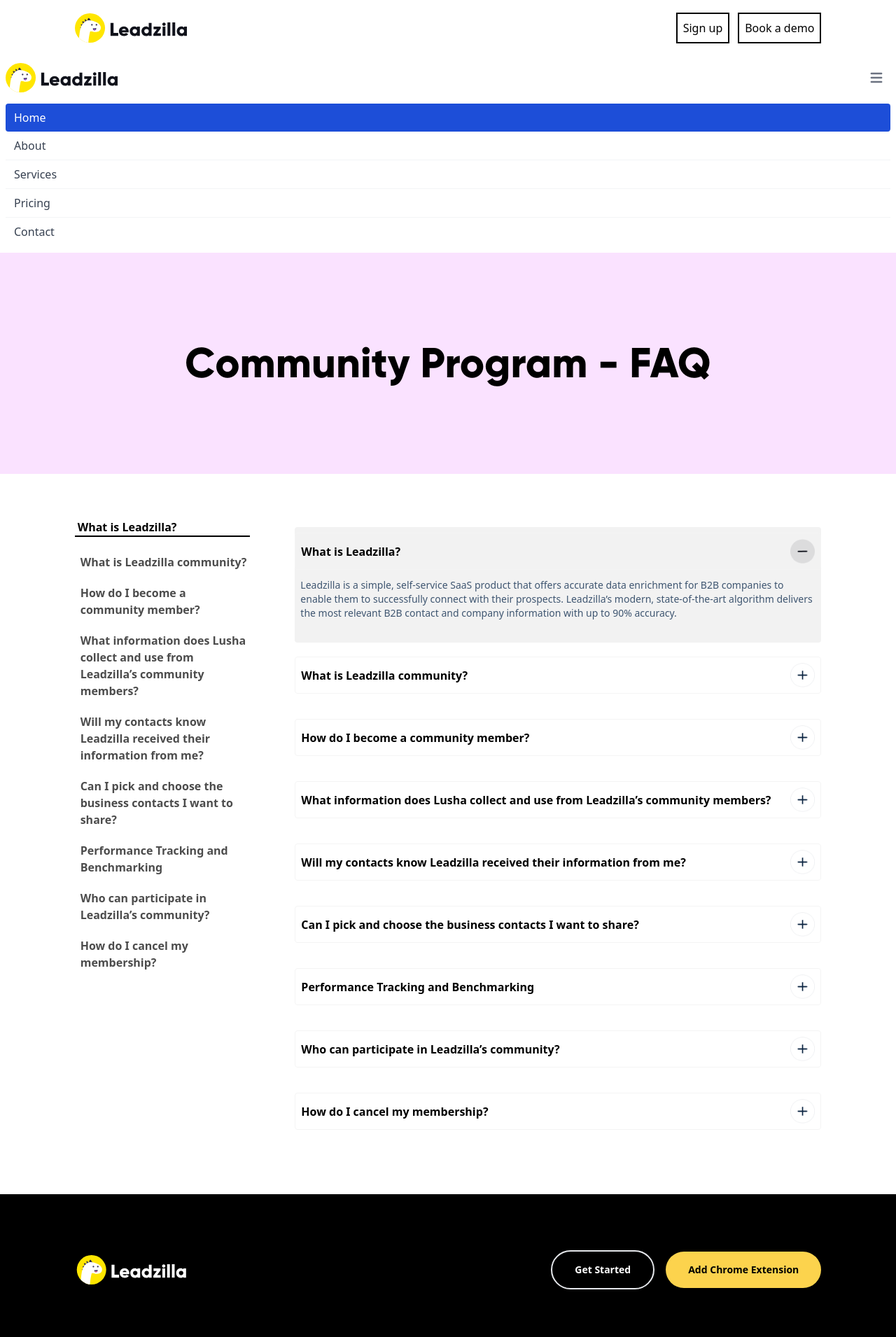
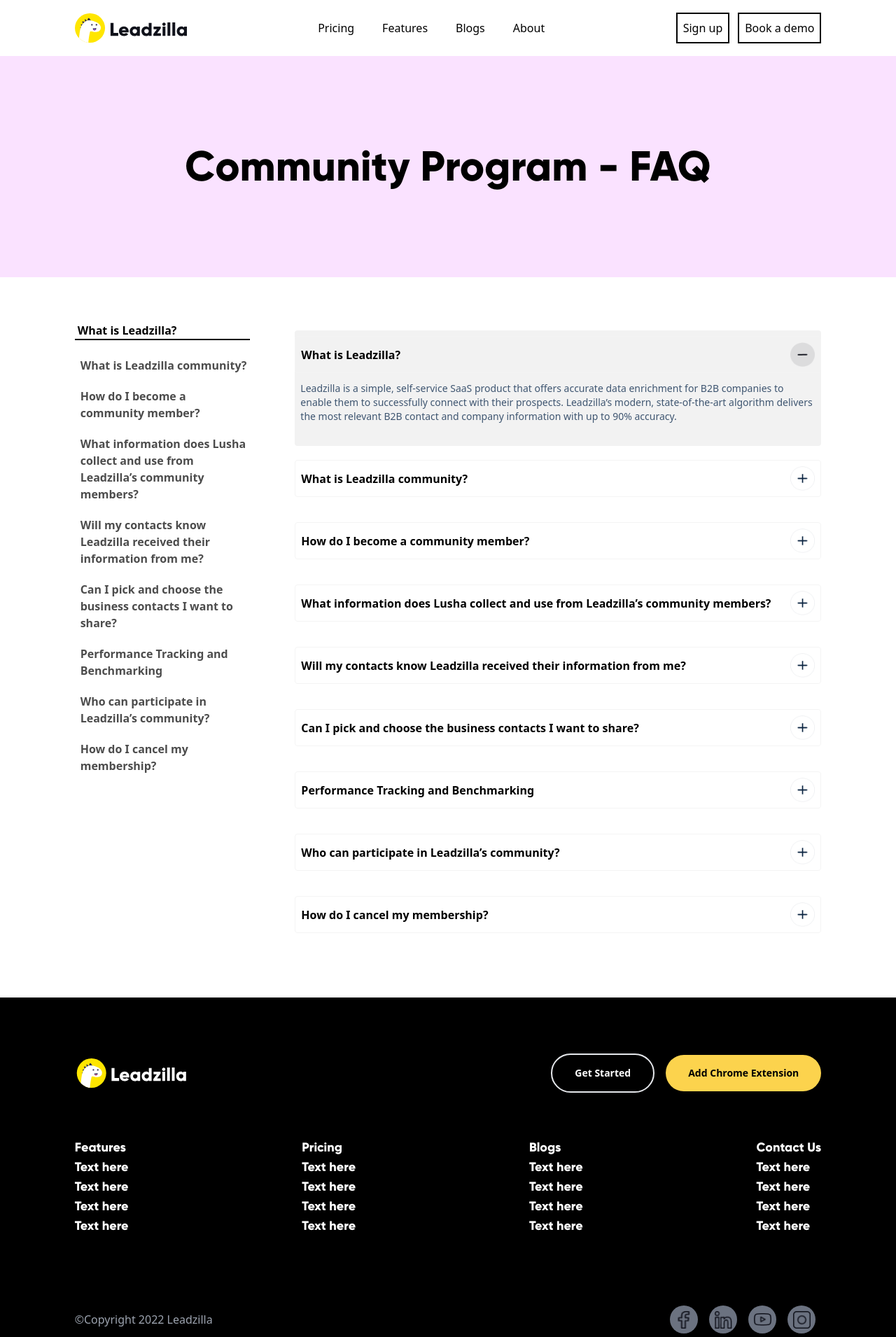
Before and after one commit to reactexcel/leadzilla, a Next.js app: page /faq in a window 1280 px wide. Shown: the top 1910 px of the page at 70% size. Built offline with nearby package versions, Linux system fonts and the light colour scheme.

Commit message:
worked on navbar and footer

```diff
--- a/components/footer.js
+++ b/components/footer.js
@@ -6,16 +6,23 @@
     <>
       <div className="bg-black w-full flex justify-center">
         <div className="w-10/12 py-20">
-          <div className="flex flex-row justify-between">
+          <div className="flex  sm:flex-wrap flex-row justify-between">
             <div className="flex justify-center items-center">
-              <div className="flex flex-row items-center">
+              <div className="flex flex-row items-center sm:hidden md:hidden">
                 <Image
                   src="/assets/footerlogoleadzilla.svg"
                   alt="leadzilla logo"
                   width="162px"
                   height="42px"
                 />
-                {/* <p className='text-white text-xl font-bold ml-2'>Leadzilla</p> */}
+              </div>
+              <div className="sm:block md:block hidden flex flex-row items-center sm:mb-4 sm:mt-4">
+                <Image
+                  src="/assets/footerlogoleadzilla.svg"
+                  alt="leadzilla logo"
+                  width="120px"
+                  height="38px"
+                />
               </div>
               {/* <div className='flex flex-row items-center ml-4'>
                 <Image src="/assets/messageIcon.png" alt="message" width="14" height="14" />
@@ -26,12 +33,12 @@
 
             <div className="flex flex-row items-center">
               <Link href="https://app.leadzilla.ai/login">
-                <button className="text-white text-sm font-bold border-2 py-4 px-8 rounded-full mr-4 hover:bg-yellow-300 hover:text-black">
+                <button className="text-white text-sm font-bold border-2 py-4 sm:py-2 px-8 sm:px-6 rounded-full mr-4 hover:bg-yellow-300 hover:text-black">
                   Get Started
                 </button>
               </Link>
               <Link href="https://chrome.google.com/webstore/detail/leadzilla/mlknnmdepgmefemphhdombdflfgceejg">
-                <button className="hover:text-white text-sm font-bold  bg-yellow-300 text-black  py-4 px-8 rounded-full">
+                <button className="hover:text-white text-sm font-bold  bg-yellow-300 text-black  py-4 sm:py-2 px-8 sm:px-6 rounded-full">
                   Add Chrome Extension
                 </button>
               </Link>
@@ -41,24 +48,45 @@
           {/* Disabling link while FAQ page is under development
            <div className='flex flex-row justify-between mt-16'> */}
 
-          <div className="flex justify-between mt-16">
-            <div className="font-gilroybold text-white text-lg mb-5">
+          <div className="flex sm:flex-wrap justify-between mt-16">
+            <div className="font-gilroybold text-white text-lg mb-5  flex flex-col">
               <Link href="/features">Features</Link>
+              <p className="font-light">Text here</p>
+              <p>Text here</p>
+              <p>Text here</p>
+              <p>Text here</p>
+
             </div>
-            <div className="font-gilroybold text-white text-lg mb-5">
+            <div className="font-gilroybold text-white text-lg mb-5  flex flex-col">
               <Link href="/pricing">Pricing</Link>
+              <p>Text here</p>
+              <p>Text here</p>
+              <p>Text here</p>
+              <p>Text here</p>
+
+
             </div>
 
             {/* <p className='text-gray-500 my-2 cursor-pointer'><Link href="/features">Features</Link></p>
               <p className='text-gray-500 my-2 cursor-pointer'> <Link href="https://blog.leadzilla.ai"> Blogs</Link></p>
               <p className='text-gray-500 my-2 cursor-pointer'><Link href="/faq">FAQ</Link></p>
               <p className='text-gray-500 my-2 cursor-pointer'><Link href="/contactus">Contacts</Link></p> */}
-            <div className="font-gilroybold text-white text-lg mb-5">
+            <div className="font-gilroybold text-white text-lg mb-5  flex flex-col">
               <Link href="https://blog.leadzilla.ai">Blogs</Link>
+              <p>Text here</p>
+              <p>Text here</p>
+              <p>Text here</p>
+              <p>Text here</p>
+
             </div>
             {/* <div className='font-gilroybold text-white text-lg mb-5'><Link href="/faq">FAQ</Link></div> */}
-            <div className="font-gilroybold text-white text-lg mb-5">
+            <div className="font-gilroybold text-white text-lg mb-5  flex flex-col">
               <Link href="/contactus">Contact Us</Link>
+              <p>Text here</p>
+              <p>Text here</p>
+              <p>Text here</p>
+              <p>Text here</p>
+
             </div>
           </div>
           {/* <div className='flex flex-col'>
@@ -71,9 +99,8 @@
             {/* <p className='font-gilroybold text-white text-lg mb-5'>Legal</p> */}
           </div>
           {/* </div> */}
-          <div className="flex justify-between items-center mt-20">
-            <p className="text-gray-400">©Copyright 2022 Leadzilla</p>
-            <div className="flex flex-row">
+          <div className="flex flex-row-reverse sm:block justify-between items-center mt-20">
+            <div className="flex flex-row sm:-ml-3 sm:mb-4">
               <div className="flex items-center justify-center h-10 w-10 rounded-full bg-gray-500 cursor-pointer mx-2">
                 <Image
                   src="/assets/facebook.png"
@@ -107,6 +134,7 @@
                 />
               </div>
             </div>
+            <p className="text-gray-400">©Copyright 2022 Leadzilla</p>
           </div>
         </div>
       </div>
--- a/components/navbar.js
+++ b/components/navbar.js
@@ -1,12 +1,12 @@
-import React from "react";
+import React, { useState } from "react";
 import Image from "next/image";
 import Link from "next/link";
 
 const Navbar = () => {
-  // const [toggle, setToggle] = useState(false)
+  const [toggle, setToggle] = useState(false)
   return (
     <>
-      <nav className="sm:hidden">
+      <nav className="sm:hidden md:hidden">
         <div className="w-10/12 py-2 mx-auto">
           <div className="relative flex items-center justify-between h-16">
             <div className="flex-1 flex items-center justify-between">
@@ -20,7 +20,7 @@
                   />
                 </Link>
               </div>
-              <div className="hidden font-medium">
+              <div className="font-medium lg:mx-5">
                 <div className="flex space-x-4">
                   {/* <div
                     className="text-black px-3 py-2 text-base"
@@ -28,18 +28,18 @@
                   >
                     Blogs
                   </div> */}
-                  <div className="text-black px-3 py-2 text-base">
+                  <div className="text-black px-3 lg:px-1 py-2 text-base">
                     <Link href="/pricing">Pricing</Link>
                   </div>
 
-                  <div className="text-black px-3 py-2 text-base">
+                  <div className="text-black px-3 lg:px-1 py-2 text-base">
                     <Link href="/features">Features</Link>
                   </div>
 
-                  <div className="text-black px-3 py-2 text-base">
+                  <div className="text-black px-3 lg:px-1 py-2 text-base">
                     <Link href="https://blog.leadzilla.ai">Blogs</Link>
                   </div>
-                  <div className="text-black px-3 py-2 text-base">
+                  <div className="text-black px-3 lg:px-1 py-2 text-base">
                     <Link href="/about">About</Link>
                   </div>
                 </div>
@@ -61,42 +61,41 @@
         </div>
       </nav>
 
-      <nav class="bg-white border-gray-200 px-2 sm:px-4 py-2.5 rounded dark:bg-gray-900">
+      <nav class="hidden sm:block md:block bg-blue-300 border-gray-200 px-2 md:px-4 py-2.5 rounded dark:bg-gray-900">
         <div class="container flex flex-wrap justify-between items-center mx-auto">
           <Link href="/">
             <Image
               src="/assets/logoleadzilla.svg"
               alt=""
-              width="160px"
-              height="42px"
+              width="120px"
+              height="38px"
             />
           </Link>
-          <button data-collapse-toggle="navbar-default" type="button" class="inline-flex items-center p-2 ml-3 text-sm text-gray-500 rounded-lg md:hidden hover:bg-gray-100 focus:outline-none focus:ring-2 focus:ring-gray-200 dark:text-gray-400 dark:hover:bg-gray-700 dark:focus:ring-gray-600" aria-controls="navbar-default" aria-expanded="false">
+          <button data-collapse-toggle="navbar-default" type="button" class="inline-flex items-center p-2 ml-3 text-sm text-gray-500 rounded-lg" aria-controls="navbar-default" aria-expanded="false" onClick={(e) => setToggle(!toggle)}>
             <span class="sr-only">Open main menu</span>
             <svg class="w-6 h-6" aria-hidden="true" fill="currentColor" viewBox="0 0 20 20" xmlns="http://www.w3.org/2000/svg"><path fill-rule="evenodd" d="M3 5a1 1 0 011-1h12a1 1 0 110 2H4a1 1 0 01-1-1zM3 10a1 1 0 011-1h12a1 1 0 110 2H4a1 1 0 01-1-1zM3 15a1 1 0 011-1h12a1 1 0 110 2H4a1 1 0 01-1-1z" clip-rule="evenodd"></path></svg>
           </button>
-          <div class="w-full md:block md:w-auto" id="navbar-default">
-            <ul class="flex flex-col mt-4 md:flex-row md:space-x-8 md:mt-0 md:text-sm md:font-medium">
-              <li>
-                <a href="#" class="block py-2 pr-4 pl-3 text-white bg-blue-700 rounded md:bg-transparent md:text-blue-700 md:p-0 dark:text-white" aria-current="page">Home</a>
+          <div class={`${toggle ? "" : "hidden"} w-full`} id="navbar-default">
+            <ul class="flex flex-col ml-3 mt-4 md:mt-2 md:text-md">
+
+              <li className="sm:my-2 md:my-2">
+                <Link href="/pricing" class="block py-2 pr-4 pl-3 text-gray-700 border-b border-gray-100 ">Pricing</Link>
               </li>
-              <li>
-                <a href="#" class="block py-2 pr-4 pl-3 text-gray-700 border-b border-gray-100 hover:bg-gray-50 md:hover:bg-transparent md:border-0 md:hover:text-blue-700 md:p-0 dark:text-gray-400 md:dark:hover:text-white dark:hover:bg-gray-700 dark:hover:text-white md:dark:hover:bg-transparent dark:border-gray-700">About</a>
+              <li className="sm:my-2 md:my-2">
+                <Link href="/features" class="block py-2 pr-4 pl-3 text-gray-700 border-b border-gray-100 ">Features</Link>
               </li>
-              <li>
-                <a href="#" class="block py-2 pr-4 pl-3 text-gray-700 border-b border-gray-100 hover:bg-gray-50 md:hover:bg-transparent md:border-0 md:hover:text-blue-700 md:p-0 dark:text-gray-400 md:dark:hover:text-white dark:hover:bg-gray-700 dark:hover:text-white md:dark:hover:bg-transparent dark:border-gray-700">Services</a>
+              <li className="sm:my-2 md:my-2">
+                <Link href="/https://blog.leadzilla.ai" class="block py-2 pr-4 pl-3 text-gray-700 border-b border-gray-100 ">Blogs</Link>
               </li>
-              <li>
-                <a href="#" class="block py-2 pr-4 pl-3 text-gray-700 border-b border-gray-100 hover:bg-gray-50 md:hover:bg-transparent md:border-0 md:hover:text-blue-700 md:p-0 dark:text-gray-400 md:dark:hover:text-white dark:hover:bg-gray-700 dark:hover:text-white md:dark:hover:bg-transparent dark:border-gray-700">Pricing</a>
-              </li>
-              <li>
-                <a href="#" class="block py-2 pr-4 pl-3 text-gray-700 hover:bg-gray-50 md:hover:bg-transparent md:border-0 md:hover:text-blue-700 md:p-0 dark:text-gray-400 md:dark:hover:text-white dark:hover:bg-gray-700 dark:hover:text-white md:dark:hover:bg-transparent">Contact</a>
+              <li className="sm:my-2 md:my-2">
+                <Link href="/about" class="block py-2 pr-4 pl-3 text-gray-700 border-b border-gray-100 ">About</Link>
               </li>
             </ul>
           </div>
         </div>
       </nav>
 
+
     </>
   );
 };
--- a/tailwind.config.js
+++ b/tailwind.config.js
@@ -4,7 +4,9 @@
   darkMode: false, // or 'media' or 'class'
   theme: {
     screens: {
-      'sm': {'max': '540px'},
+      sm: { max: "639px" },
+      md: { max: "767px" },
+      lg: { min: "768px", max: "1024px" }
     },
     extend: {
 
@@ -100,8 +102,8 @@
         bluefeature: {
           100: "#4659FF",
         },
-        bluefeature:{
-          100:"#4659FF"
+        bluefeature: {
+          100: "#4659FF"
         },
         graytextcol: {
           200: "#8891B6"
@@ -115,7 +117,7 @@
         "pink-bg": "url('/assets/rectanglelanding.svg')",
         "signup-bg": "url('/assets/signup/backgroundimg.svg')",
         "purples-bg": "url('/assets/signup/reactangle.svg')",
-        "aboutus-bg" : "url('/assets/aboutus/aboutusbg.svg')"
+        "aboutus-bg": "url('/assets/aboutus/aboutusbg.svg')"
         // "slide-2": "url('/images/slider-2.jpg')",
         // "more-services": "url('/images/bgimage-4.jpg')",
         // "footer-img": "url('/images/footer-img.jpg')",
```
Also changed, not shown: components/homepage/featureList.js (+32 -12 lines), components/homepage/middleSection.js (+8 -8 lines), components/homepage/topcontent.js (+5 -5 lines).
